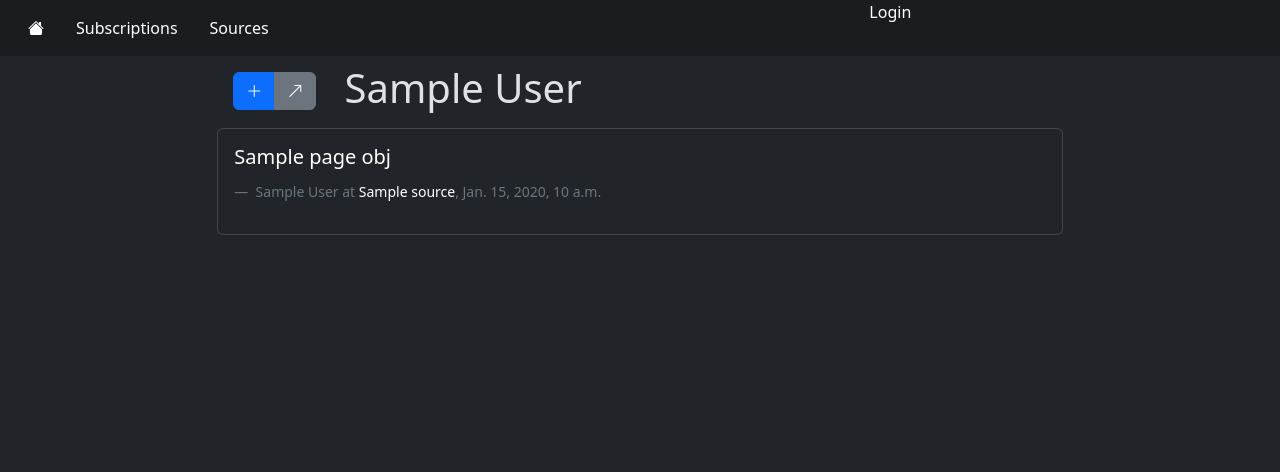
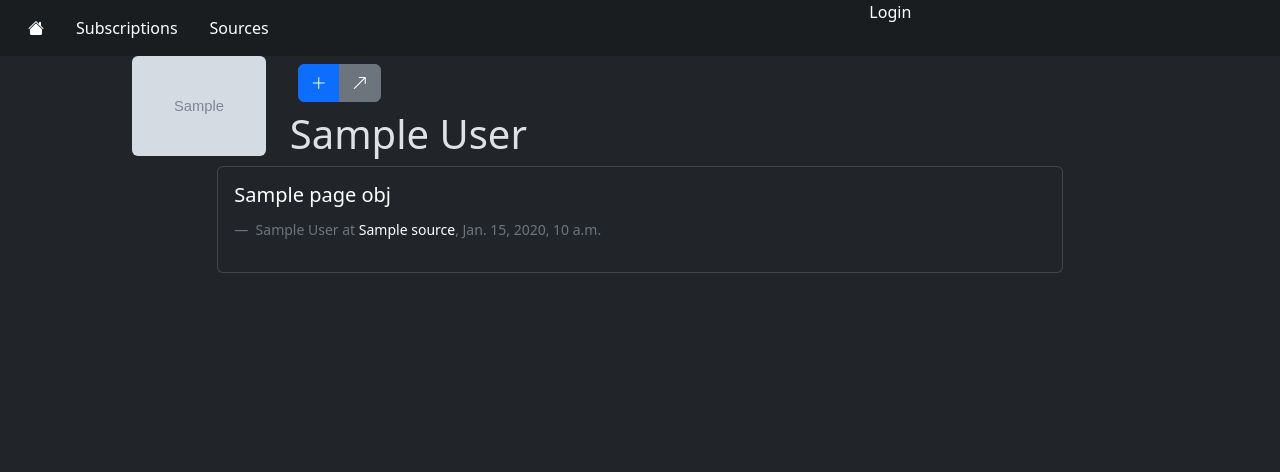
Before and after one commit to ProgradeDV/open-feed-reader, a Django app: template app/site_base/templates/sources/source.html in a window 1280 px wide. Shown: the top 472 px of the page. Before the commit the page ends 235 px from the top, so only its background shows below. Run offline with Django 4.2, Linux system fonts and the light colour scheme; the template is opened without the code that fills it: most values are stand-ins (such as "Sample title", 1, 10 or a date in 2020); grey boxes marked "Sample" are stand-in pictures; some libraries are stand-ins or nearby versions.

Commit message:
added source image to source page and lists

```diff
--- a/app/open_feed_reader/settings.py
+++ b/app/open_feed_reader/settings.py
@@ -178,7 +178,7 @@
     "https://unpkg.com/bootstrap-show-password",
 ]
 CSP_FONT_SRC = ["https://cdn.jsdelivr.net"]
-CSP_IMG_SRC = ["'self'", "https://cdn.jsdelivr.net"]
+CSP_IMG_SRC = ["'self'", "https:", "data:"]
 #CSP_FRAME_SRC = ["https://docs.google.com"]
 CSP_INCLUDE_NONCE_IN = ['script-src']
 
--- a/app/site_base/templates/sources/source.html
+++ b/app/site_base/templates/sources/source.html
@@ -4,7 +4,12 @@
 <!-- source info -->
 <div class="row">
     <div class="col-md-8 mx-auto">
-        <div class="btn-toolbar m-2" role="toolbar" aria-label="Toolbar with button groups">
+        <div class="row">
+
+            <div class="col-md-1">
+                <img src="{{ source.image_url }}" class="rounded float-end" height="100" alt="Image">
+            </div>
+            <div class="col-md-11">
                 <div class="container-flex p-2">
 
                     <div class="btn-group me-2" role="group" aria-label="First group">
@@ -29,6 +34,7 @@
                 <h1>
                     {{ source.display_name }}
                 </h1>
+            </div>
         </div>
     </div>
 </div>
--- a/app/site_base/templates/sources/sources_list.html
+++ b/app/site_base/templates/sources/sources_list.html
@@ -58,7 +58,10 @@
                     {% endif %}
                 </div>
                 <!-- title -->
-                <div class="p-1">
+                {% if source.image_url %}
+                <img src="{{ source.image_url }}" height="37" class="rounded" alt="Image">
+                {% endif %}
+                <div class="p-1 mx-1">
                     {{ source.display_name }}
                 </div>
             </div>
--- a/app/site_base/templates/subscriptions/subscriptions_list.html
+++ b/app/site_base/templates/subscriptions/subscriptions_list.html
@@ -46,7 +46,10 @@
                     <a href="{{ sub.source.best_link }}" class="btn btn-secondary"><i class="bi bi-arrow-up-right"></i></a>
                 </div>
                 <!-- source title -->
-                <div class="p-1">
+                {% if sub.source.image_url %}
+                <img src="{{ sub.source.image_url }}" height="37" class="rounded" alt="Image">
+                {% endif %}
+                <div class="p-1 mx-1">
                     {{ sub.source.display_name }}
                 </div>
             </div>
```
Lines whose indentation alone changed are shown as unchanged.
